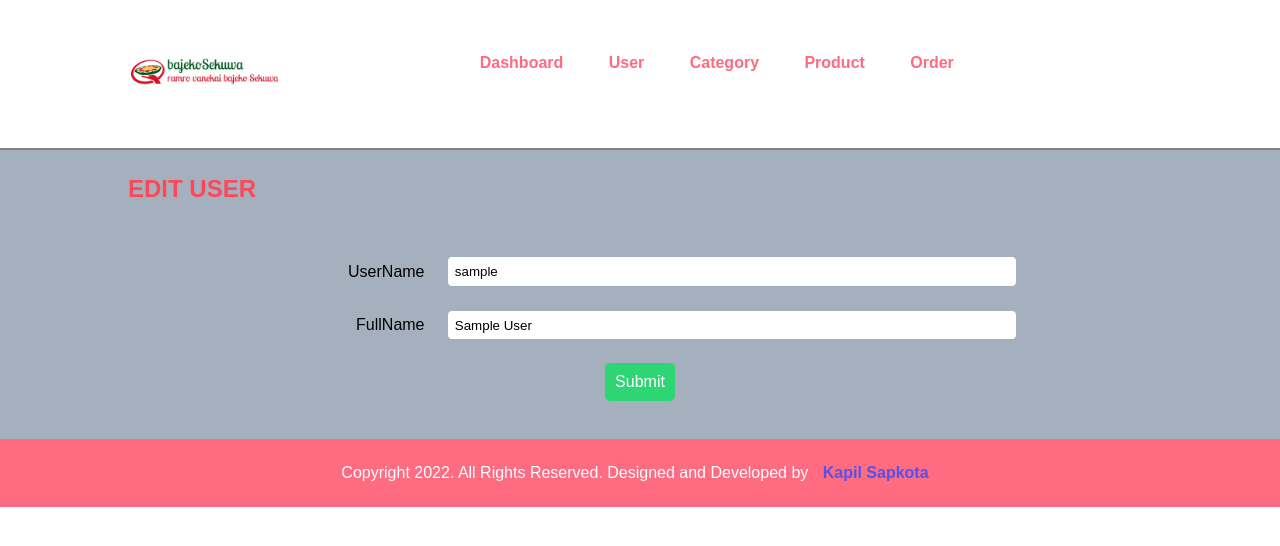
After one commit to kapilsapkota/product-ordering-system-nist, a PHP site: page /project/admin/edit-user.php?id=1 in a window 1280 px wide. The commit adds this page. Shown: the top 546 px of the page. Run offline with PHP 8.4, Linux system fonts and the light colour scheme; tables that the repository leaves empty hold one stand-in row (values such as "Sample post").

Commit message:
User CRUD

```diff
--- /dev/null
+++ b/admin/edit-user.php
@@ -0,0 +1,91 @@
+<?php include('common/header.php') ?>
+     <!-- Body Section Starts -->
+     <section class="content">
+        <div class="wrapper">
+        <h1 class="heading">EDIT USER</h1>
+        <br><br>
+        <?php include('config/session.php') ?>
+        <?php
+        //getting id
+        $id = $_GET['id'];
+
+        //making sql to select value
+        $sql = "SELECT * FROM users where id='$id'";
+
+        //execute the query
+        $exec = mysqli_query($conn, $sql);
+
+        //count the number of rows
+        $count = mysqli_num_rows($exec);
+
+        if($count == 1){
+            while($rows=mysqli_fetch_assoc($exec)){
+                $id = $rows['id'];
+                $full_name = $rows['full_name'];
+                $user_name = $rows['user_name'];
+            }
+        }
+        ?>
+            <!-- Users Add Form -->
+            <form method="post" action="">
+                <table class="table">
+                    <tr>
+                        <td class="text-right">UserName</td>
+                        <td><input type="text" name="user_name" value="<?php echo $user_name; ?>" placeholder="Enter your username.." id="user_name" class="form-control"></td>
+                    </tr>
+                    <tr>
+                        <td class="text-right">FullName</td>
+                        <td><input type="text" name="full_name" value="<?php echo $full_name; ?>" placeholder="Enter your full name.." id="full_name" class="form-control"></td>
+                    </tr>
+
+                    <tr>
+                        <td colspan="2" class="text-center">
+                            <input type="hidden" name="id" value="<?php echo $id; ?>">
+                            <input type="submit" name="submit" id="submit" value="Submit" class="btn btn-primary">
+                        </td>
+                    </tr>
+                </table>
+            </form>
+            <!-- Users Add Form End -->
+        </div>
+    </section>
+    <!-- Body Section Ends -->
+<?php include('common/footer.php') ?>
+
+<?php
+// Form Submit Code
+//check if request method is POST or not
+if ($_SERVER["REQUEST_METHOD"] == "POST") {
+    if(isset($_POST['submit'])){
+
+        //Getting the data from the web form in respective variable
+        $full_name = $_POST['full_name'];
+        $user_name = $_POST['user_name'];
+        $id = $_POST['id'];
+
+        //making sql
+        $sql = "UPDATE users SET
+        full_name='$full_name',
+        user_name='$user_name'
+        WHERE id='$id'";
+
+
+       //Check the connection
+	if($conn){
+		$execute = mysqli_query($conn, $sql) or die(mysqli_error($conn));
+		//create database
+			if($execute = TRUE){
+				$_SESSION['message'] = "<div class='success'>User updated Successfully</div>";
+                header('location:'.APP_URL.'admin/manage-user.php');
+			}else{
+				$_SESSION['message'] = '<div class="error">Could not Edit User Instantly. Try Again</div>';
+                header('location:'.APP_URL.'admin/edit-user.php');
+			}
+
+	}else{
+		die("Connection Failed!".mysqli_connect_error());
+	}
+
+    }
+}
+?>
--- a/css/admin.css
+++ b/css/admin.css
@@ -77,6 +77,7 @@ a:hover{
 }
 .table{
     width: 100%;
+    margin-top: 5px;
 }
 table tr th{
     text-align: left;
@@ -124,3 +125,11 @@ a{
 .text-right{
     text-align: right!important;
 }
+.success{
+    color: #2ed573;
+    background-color: white;
+}
+.error{
+    color: #ff4757;
+    background-color: white;
+}
```
Also changed, not shown: admin/delete-user.php (added, +23 -0 lines), admin/manage-user.php (+35 -7 lines).
